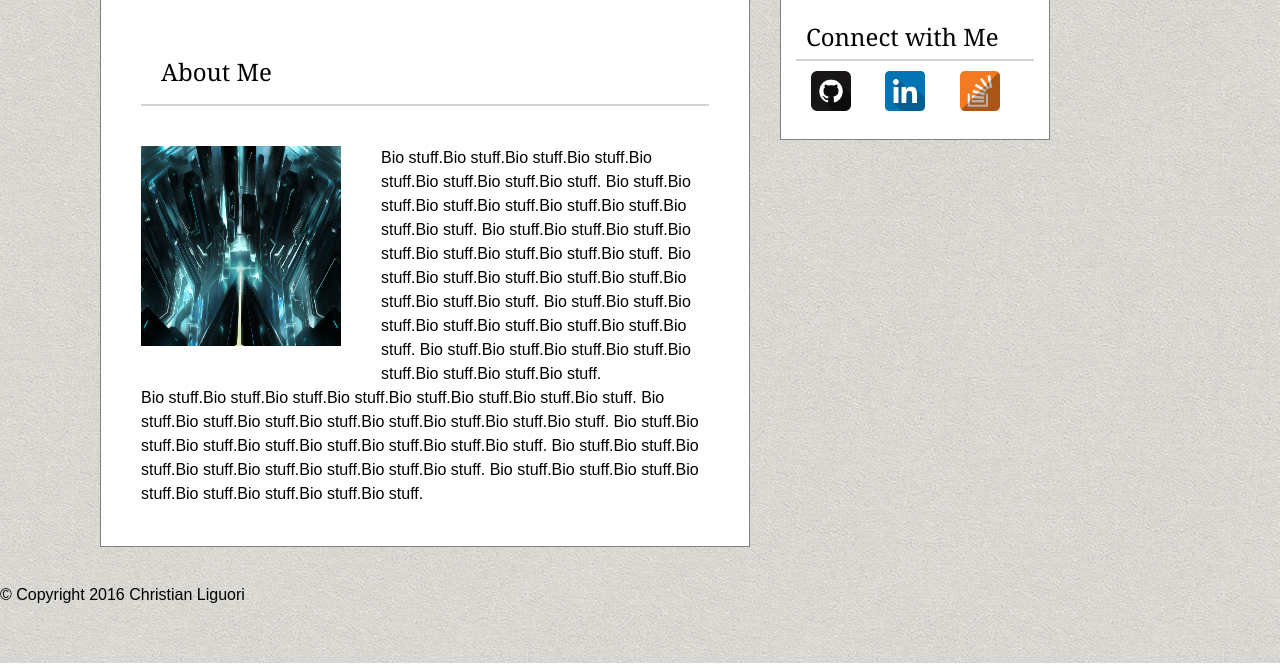
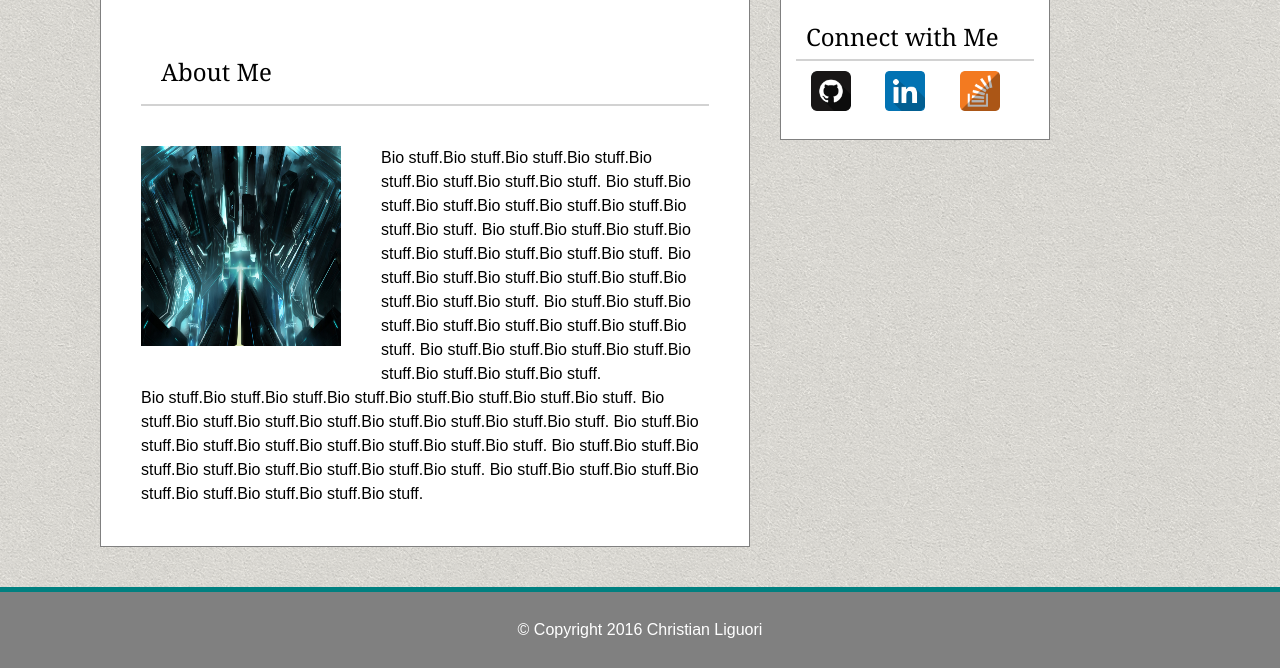
Before and after one commit to cl2112/Basic-Portfolio, a PHP site: page / in a window 1280 px wide. Shown: the part 137-805 px from the top of the page. Run offline with PHP 8.4, Linux system fonts and the light colour scheme.

Commit message:
formatted the footer and added min-width to header and body.

```diff
--- a/assets/css/style.css
+++ b/assets/css/style.css
@@ -4,6 +4,7 @@ body {
 }
 .bodyContainer {
 	width: 960px;
+	min-width: 770px;
 }
 h1, h2, h3, h4, h5, h6 {
 	font-family: 'Georgia', Times, Times New Roman, serif;
@@ -16,6 +17,7 @@ header {
 	border-bottom-color: grey;
 	overflow: auto;
 	width: 100%;
+	min-width: 770px;
 }
 header h1 {
 	background-color: teal;
@@ -41,6 +43,11 @@ header li a {
 }
 footer {
 	clear: both;
+	padding: 30px;
+	text-align: center;
+	background-color: grey;
+	border-top: 5px solid teal;
+	color: white;
 }
 .mainContainer {
 	width: 568px;
```
